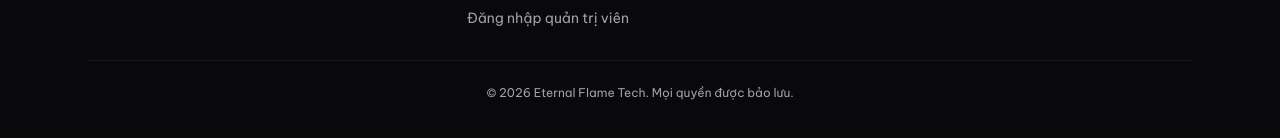
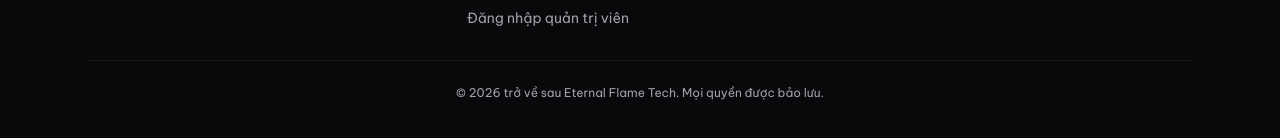
Before and after one commit to eternalflametech/blog.eft.io.vn, a Next.js app in the folder frontend/: page / in a window 1280 px wide. Shown: the part 1032-1170 px from the top of the page. Built offline with nearby package versions, Linux system fonts and the light colour scheme; no server answers.

Commit message:
chore(license): update copyright notice to 2026 and onwards across project

```diff
--- a/frontend/src/components/Footer.tsx
+++ b/frontend/src/components/Footer.tsx
@@ -50,7 +50,7 @@ export default function Footer() {
           </div>
         </div>
         <div className="mt-8 border-t border-zinc-900 pt-6 text-center text-xs text-zinc-400">
-          © {new Date().getFullYear()} Eternal Flame Tech. Mọi quyền được bảo lưu.
+          © 2026 trở về sau Eternal Flame Tech. Mọi quyền được bảo lưu.
         </div>
       </div>
     </footer>
```
Also changed, not shown: 2 other files (tests, documents, lock files or other folders).
